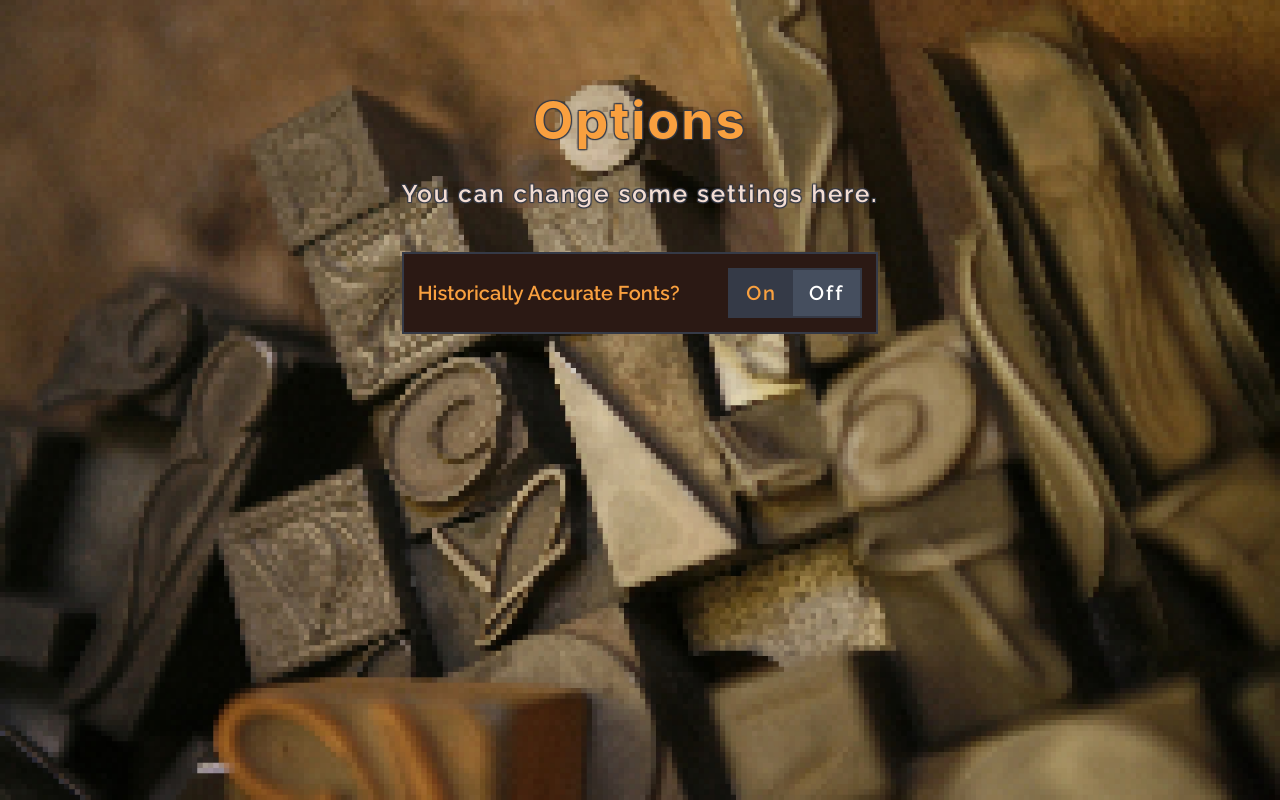
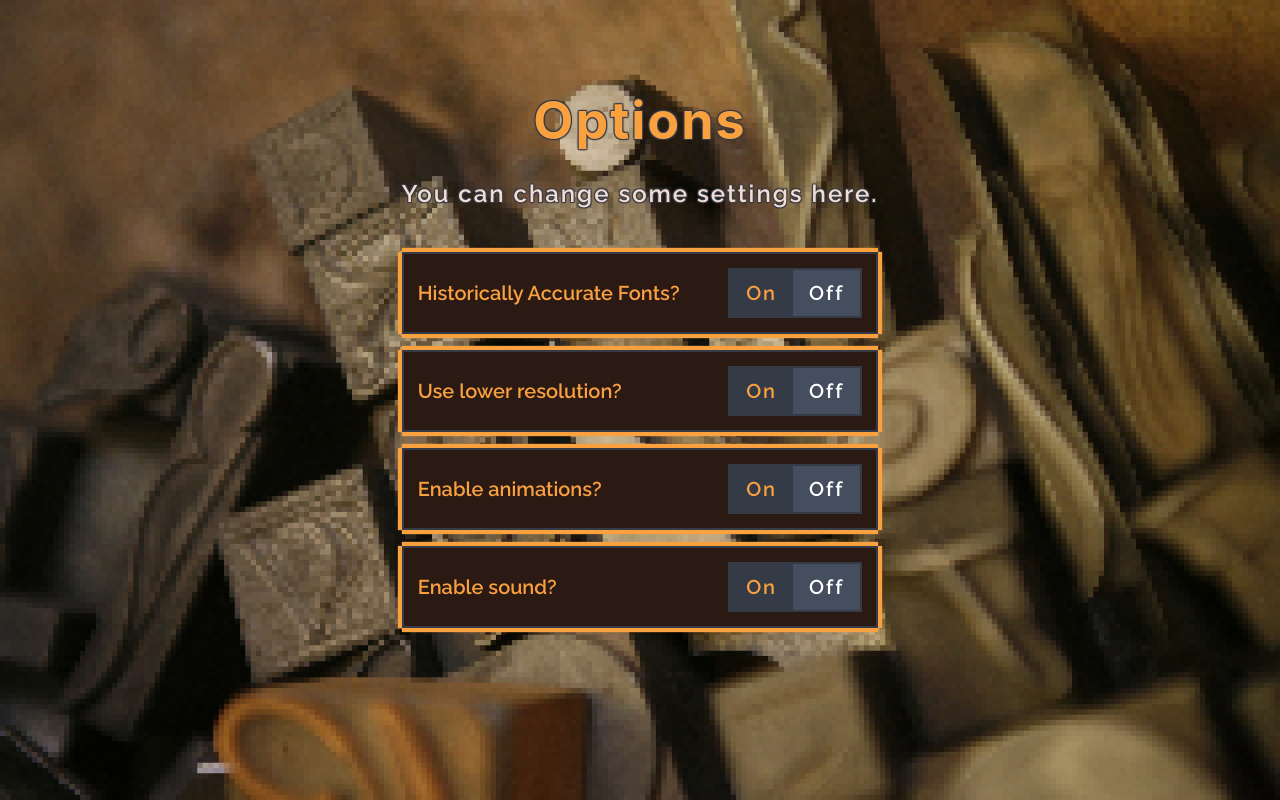
Before and after one commit to IamSebastianDev/Press-2-Print, a React (Create React App) app: page / in a window 1280 px wide. Built offline with nearby package versions, Linux system fonts and the light colour scheme; some icons are missing; a web font is replaced by a local one.

Commit message:
PROG: Further work on settings

```diff
--- a/src/Components/Options/Options.js
+++ b/src/Components/Options/Options.js
@@ -1,4 +1,6 @@
 /** @format */
+
+import React, { useState } from 'react';
 
 // import classes from './Options.module.css';
 
@@ -7,6 +9,10 @@ import { List } from '../UI/List';
 import { Setting } from './Setting';
 
 export const Options = () => {
+	const [settings, setSettings] = useState(
+		JSON.parse(localStorage.getItem('p2p-settings')) || {}
+	);
+
 	const handleFonts = ({ setting }) => {
 		if (!setting) {
 			document.documentElement.style =
@@ -15,6 +21,10 @@ export const Options = () => {
 			document.documentElement.style = '';
 		}
 	};
+
+	const handleResolution = ({ setting }) => {};
+	const handleAnimation = ({ setting }) => {};
+	const handleSound = ({ setting }) => {};
 	return (
 		<div>
 			<Heading
@@ -27,6 +37,27 @@ export const Options = () => {
 						Historically Accurate Fonts?
 					</Setting>
 				</li>
+				<li>
+					<Setting
+						id="resolution"
+						handler={handleResolution}
+						inital={true}>
+						Use lower resolution?
+					</Setting>
+				</li>
+				<li>
+					<Setting
+						id="animation"
+						handler={handleAnimation}
+						inital={true}>
+						Enable animations?
+					</Setting>
+				</li>
+				<li>
+					<Setting id="sound" handler={handleSound} inital={true}>
+						Enable sound?
+					</Setting>
+				</li>
 			</List>
 		</div>
 	);
--- a/src/Components/Options/Setting.module.css
+++ b/src/Components/Options/Setting.module.css
@@ -13,6 +13,14 @@
 	flex-direction: row;
 	justify-content: space-between;
 	align-items: center;
+
+	box-shadow: 0px var(--ui-offset-button-shadow) 1px
+			var(--ui-clr-button-shadow),
+		0px calc(var(--ui-offset-button-shadow) * -1) 1px
+			var(--ui-clr-button-shadow),
+		var(--ui-offset-button-shadow) 0px 1px var(--ui-clr-button-shadow),
+		calc(var(--ui-offset-button-shadow) * -1) 0px 1px
+			var(--ui-clr-button-shadow);
 }
 
 .label {
```
